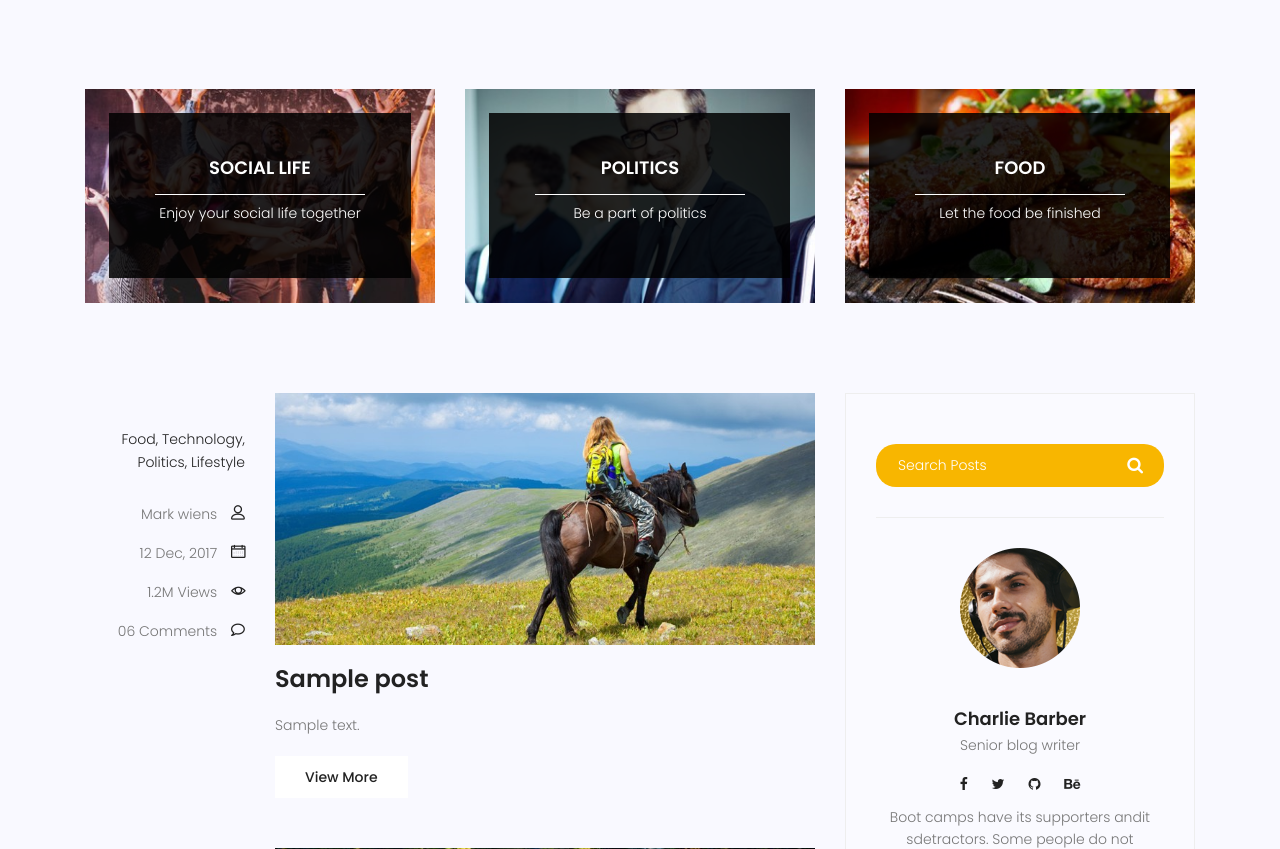
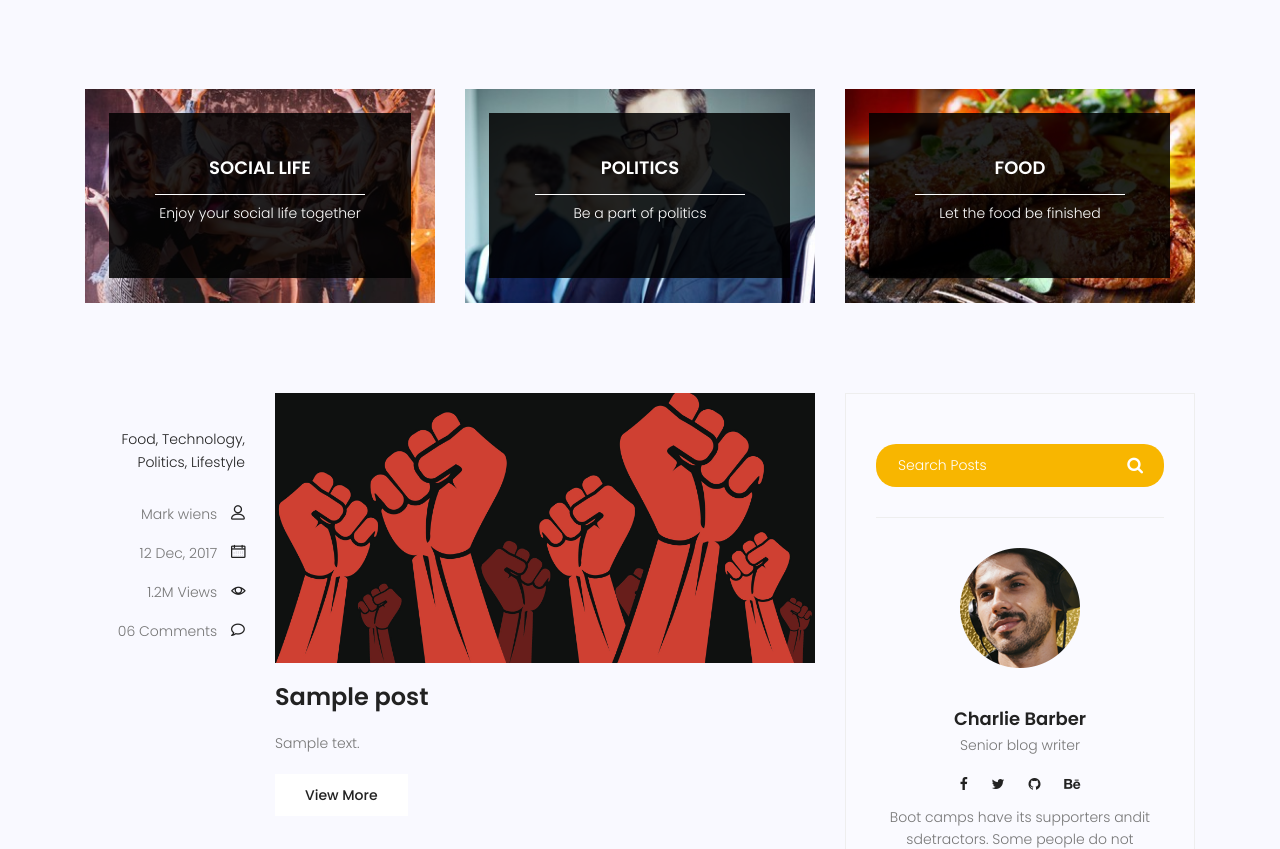
Before and after one commit to kiarashPvd/Book-Review, a Django app: template templates/blog/blog-home.html in a window 1280 px wide. Shown: the part 689-1538 px from the top of the page. Run offline with Django 3.2, Linux system fonts and the light colour scheme; the template is opened without the code that fills it: most values are stand-ins (such as "Sample title", 1, 10 or a date in 2020); some libraries are stand-ins or nearby versions.

Commit message:
add some image in blog

```diff
--- a/templates/blog/blog-home.html
+++ b/templates/blog/blog-home.html
@@ -88,6 +88,7 @@
 				<div class="container">
 					<div class="row">
 						<div class="col-lg-8 posts-list">
+
 							{%for post in posts%}
 							<div class="single-post row">
 								<div class="col-lg-3  col-md-3 meta-details">
@@ -106,7 +107,13 @@
 								</div>
 								<div class="col-lg-9 col-md-9 ">
 									<div class="feature-img">
-										<img class="img-fluid" src={% static "img/blog/1.jpg"%} alt="">
+										{% if post.id == 1 %}
+											<img class="img-fluid" src={% static "img/blog/2.jpg"%} alt="">
+										{% elif post.id == 2 %}
+											<img class="img-fluid" src={% static "img/blog/3.jpg"%} alt="">
+											{% elif post.id == 3 %}
+											<img class="img-fluid" src={% static "img/blog/4.jpg"%} alt="">
+										{% endif %}
 									</div>
 									<a class="posts-title" href="#"><h3>{{post.title}}</h3></a>
 									<p class="excert">
```
Also changed, not shown: statics/img/blog/2.jpg (added), statics/img/blog/3.jpg (added), statics/img/blog/4.jpg (added).
